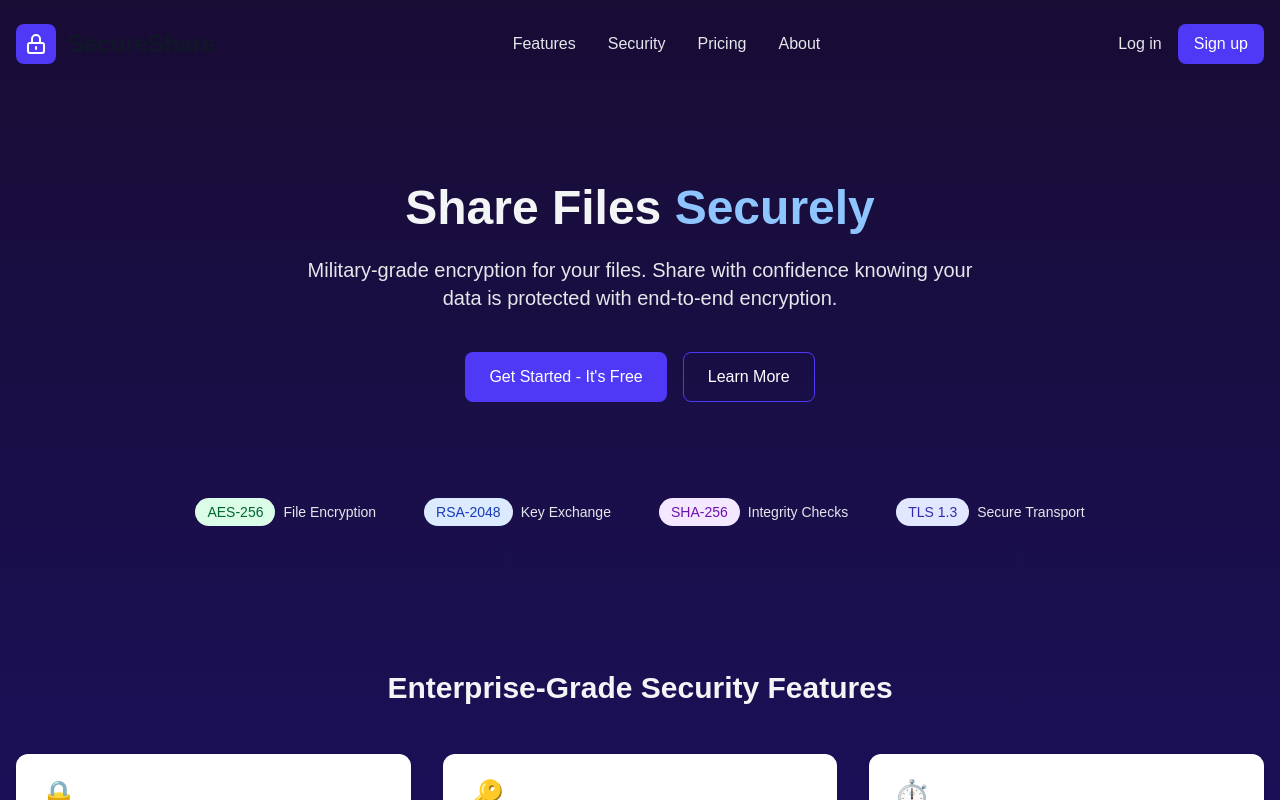
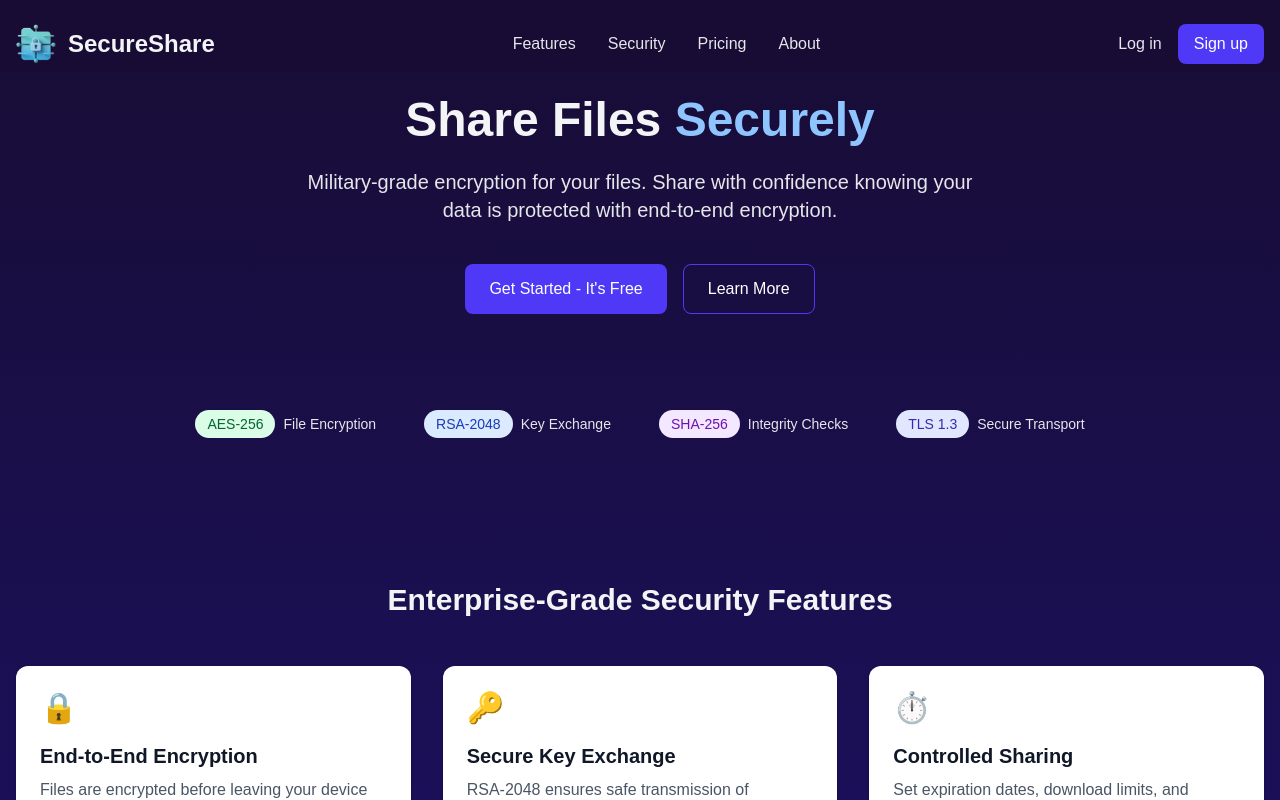
Before and after one commit to CodeCraftBilal/info-security-project, a Next.js app: page / in a window 1280 px wide. Shown: the top 800 px of the page. Built offline with nearby package versions, Linux system fonts and the light colour scheme; no server answers.

Commit message:
front end design updated

```diff
--- a/app/login/page.tsx
+++ b/app/login/page.tsx
@@ -37,7 +37,7 @@ const Login = () => {
 
   return (
     <div className='bg-radial bg-bottom from-blue-800 to-black h-[86vh]'>
-      <form action={action} className='w-1/2 mt-20 flex flex-col gap-4 mx-auto p-10'>
+      <form action={action} className='w-1/2 mt-20 flex flex-col gap-4 mx-auto p-10 max-md:w-full'>
         <h1 className='text-4xl font-bold text-center'>Login</h1>
         {!state?.success && <p className='text-sm text-red-500 text-center'>{state?.message}</p>}
         <div className='flex flex-col gap-1'>
--- a/app/page.tsx
+++ b/app/page.tsx
@@ -30,10 +30,10 @@ export default function Home() {
               Military-grade encryption for your files. Share with confidence knowing your data is protected with end-to-end encryption.
             </p>
             <div className="flex justify-center gap-4">
-              <button onClick={()=> redirect('/register')} className="bg-indigo-600 hover:bg-indigo-700 text-white font-medium py-3 px-6 rounded-lg transition duration-300">
+              <button onClick={()=> redirect('/register')} className="bg-indigo-600 cursor-pointer hover:bg-indigo-700 text-white font-medium py-3 px-6 rounded-lg transition duration-300">
                 Get Started - It's Free
               </button>
-              <button className="border border-indigo-600 text-white hover:text-indigo-600 hover:bg-indigo-50 font-medium py-3 px-6 rounded-lg transition duration-300">
+              <button className="border border-indigo-600 cursor-pointer text-white hover:text-indigo-600 hover:bg-indigo-50 font-medium py-3 px-6 rounded-lg transition duration-300">
                 Learn More
               </button>
             </div>
--- a/app/register/page.tsx
+++ b/app/register/page.tsx
@@ -63,7 +63,7 @@ const Register = () => {
 
   return (
     <div className='bg-radial bg-bottom from-blue-800 to-black h-[86vh]'>
-      <form action={action} className='w-1/2 my-10 flex flex-col gap-4 mx-auto p-10'>
+      <form action={action} className='w-1/2 my-10 flex flex-col gap-4 mx-auto p-10 max-md:w-full'>
         <h1 className='text-4xl font-bold text-center'>Sign up</h1>
 
         <div className='flex flex-col gap-1'>
--- a/components/CTA.tsx
+++ b/components/CTA.tsx
@@ -6,10 +6,10 @@ const CTA = (): React.JSX.Element => {
         Join thousands of businesses and individuals who trust SecureShare for their confidential file transfers.
       </p>
       <div className="flex justify-center gap-4">
-        <button className="bg-white text-indigo-600 hover:bg-gray-100 font-medium py-3 px-6 rounded-lg transition duration-300">
+        <button onClick={() => {window.location.href= '/register'}} className="bg-white text-indigo-600 hover:bg-gray-100 cursor-pointer font-medium py-3 px-6 rounded-lg transition duration-300">
           Get Started for Free
         </button>
-        <button className="border border-white text-white hover:bg-indigo-700 font-medium py-3 px-6 rounded-lg transition duration-300">
+        <button className="border border-white cursor-pointer text-white hover:bg-indigo-700 font-medium py-3 px-6 rounded-lg transition duration-300">
           Contact Sales
         </button>
       </div>
--- a/components/Dashboard.tsx
+++ b/components/Dashboard.tsx
@@ -460,9 +460,10 @@ return (
 
     {/* Corrected layout below */}
     <div className="bottom flex flex-1 min-h-0">
-      <div className="left w-[30%] h-full flex flex-col min-h-0">
+      <div className="left w-[30%] h-full flex flex-col min-h-0 relative">
         {/* Menu */}
-        <div className="menu flex flex-col gap-3 p-2">
+        <div className="humburger md:hidden absolute max-md:right-4">X</div>
+        <div className="menu flex flex-col gap-3 p-2 max-md:mt-5">
           <button onClick={() => setSideNav('My Files')} className={"bg-[#26305aec] cursor-pointer transition-all hover:bg-[#5968a3ec] p-3 rounded-2xl text-lg text-white"}>My Files</button>
           <button onClick={() => setSideNav('Shared With Me')} className="bg-[#26305aec] cursor-pointer transition-all hover:bg-[#5968a3ec] p-3 rounded-2xl text-lg text-white">Shared With Me</button>
           {/* <button className="bg-[#26305aec] cursor-pointer transition-all hover:bg-[#5968a3ec] p-3 rounded-2xl text-lg text-white">Activity Logs</button> */}
--- a/components/Header.tsx
+++ b/components/Header.tsx
@@ -25,16 +25,17 @@ const Header = () => {
     }, [])
 
     return (
-        <header className="py-6 px-4">
+        <header className="py-6 px-4 fixed top-0 w-full bg-[#180c35] h-18">
             <div className="container mx-auto flex justify-between items-center">
 
                 <Link href={'#'} className="flex items-center">
-                    <div className="w-10 h-10 bg-indigo-600 rounded-lg flex items-center justify-center mr-3">
-                        <svg xmlns="http://www.w3.org/2000/svg" className="h-6 w-6 text-white" fill="none" viewBox="0 0 24 24" stroke="currentColor">
+                    <div className="w-10 h-10 rounded-lg flex items-center justify-center mr-3">
+                        <img src="/logo2.png" alt="secureShare" />
+                        {/* <svg xmlns="http://www.w3.org/2000/svg" className="h-6 w-6 text-white" fill="none" viewBox="0 0 24 24" stroke="currentColor">
                             <path strokeLinecap="round" strokeLinejoin="round" strokeWidth={2} d="M12 15v2m-6 4h12a2 2 0 002-2v-6a2 2 0 00-2-2H6a2 2 0 00-2 2v6a2 2 0 002 2zm10-10V7a4 4 0 00-8 0v4h8z" />
-                        </svg>
+                        </svg> */}
                     </div>
-                    <span className="text-2xl font-bold text-gray-900">SecureShare</span>
+                    <span className="text-2xl font-bold text-gray-100">SecureShare</span>
                 </Link>
 
                 <nav className="hidden md:flex space-x-8">
@@ -45,7 +46,7 @@ const Header = () => {
                 </nav>
 
                 {session?.userId && <div className='flex gap-3 items-center cursor-pointer'>
-                    <label htmlFor="dash" className='text-black font-bold text-xl'>{session.userId}</label>
+                    <label htmlFor="dash" className='text-white font-bold text-xl'>{session.userId}</label>
                     <Link id='dash' href="/dashboard" className="bg-indigo-600 hover:bg-indigo-700 text-white font-medium py-2 px-4 rounded-lg transition duration-300">
                         Dashboard
                     </Link>
```
Also changed, not shown: public/logo2.png (added).
